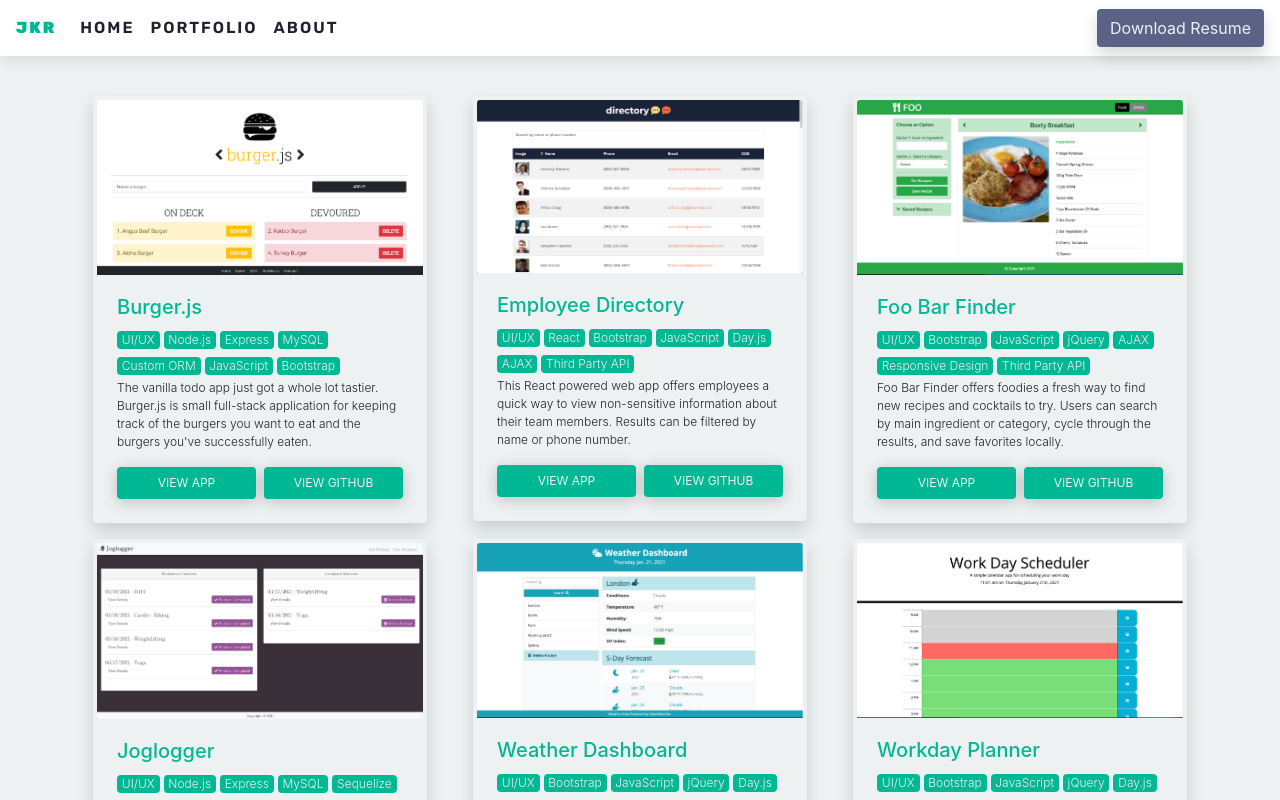
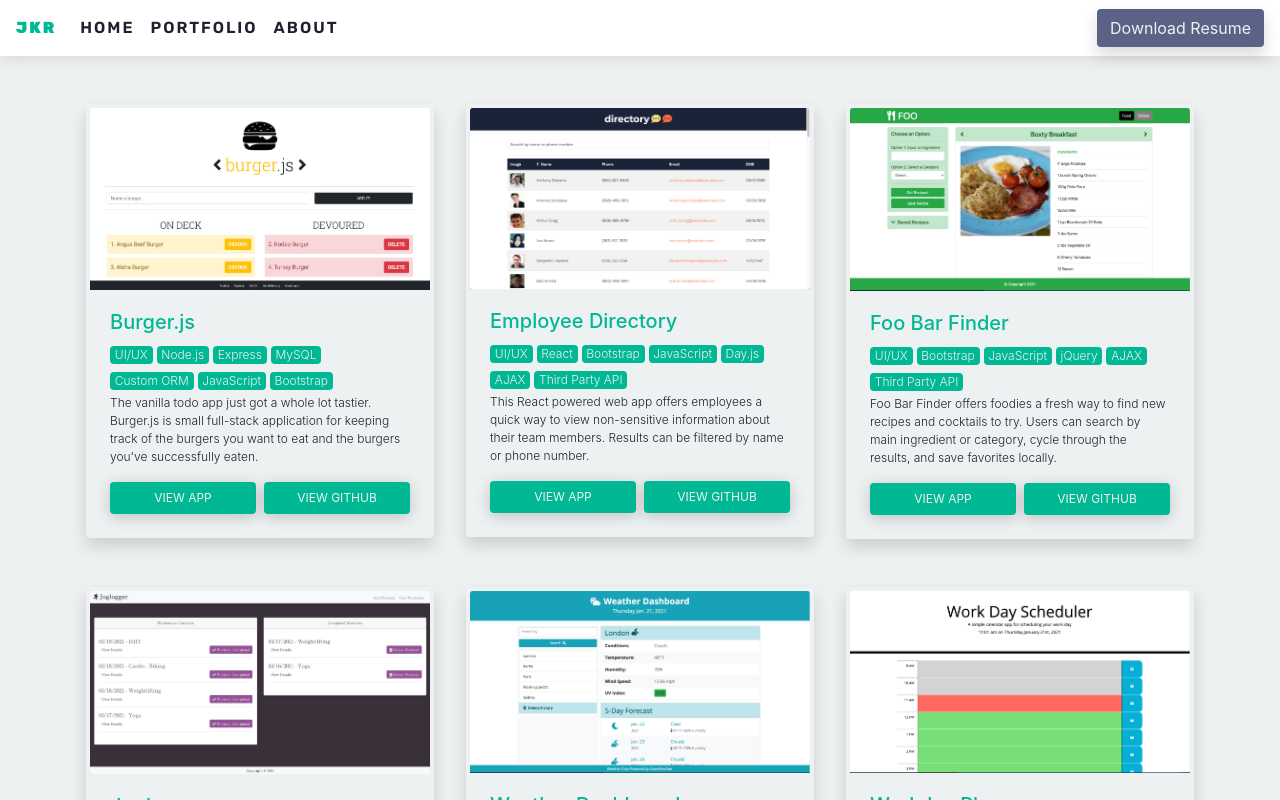
Before and after one commit to jxhnkndl/react-portfolio, a React (Create React App) app: page /#/portfolio in a window 1280 px wide. Shown: the top 800 px of the page. Built offline with nearby package versions, Linux system fonts and the light colour scheme.

Commit message:
Adjust project card styling and project data object

```diff
--- a/src/components/Project/index.js
+++ b/src/components/Project/index.js
@@ -7,9 +7,9 @@ import './style.css';
 // Create and export project card component
 export default function Project(props) {
   return (
-    <div className="col-12 col-md-6 col-lg-4">
+    <div className="col-12 col-md-6 col-lg-4 pb-3 px-0">
       <div
-        className="card border-0 m-2 p-1 shadow"
+        className="card border-0 m-3 p-1 shadow"
         data-aos="zoom-in"
         data-aos-delay="150"
       >
--- a/src/data.js
+++ b/src/data.js
@@ -52,7 +52,6 @@ export const data = [
       "JavaScript",
       "jQuery",
       "AJAX",
-      "Responsive Design",
       "Third Party API"
     ],
     description: "Foo Bar Finder offers foodies a fresh way to find new recipes and cocktails to try. Users can search by main ingredient or category, cycle through the results, and save favorites locally.",
```
